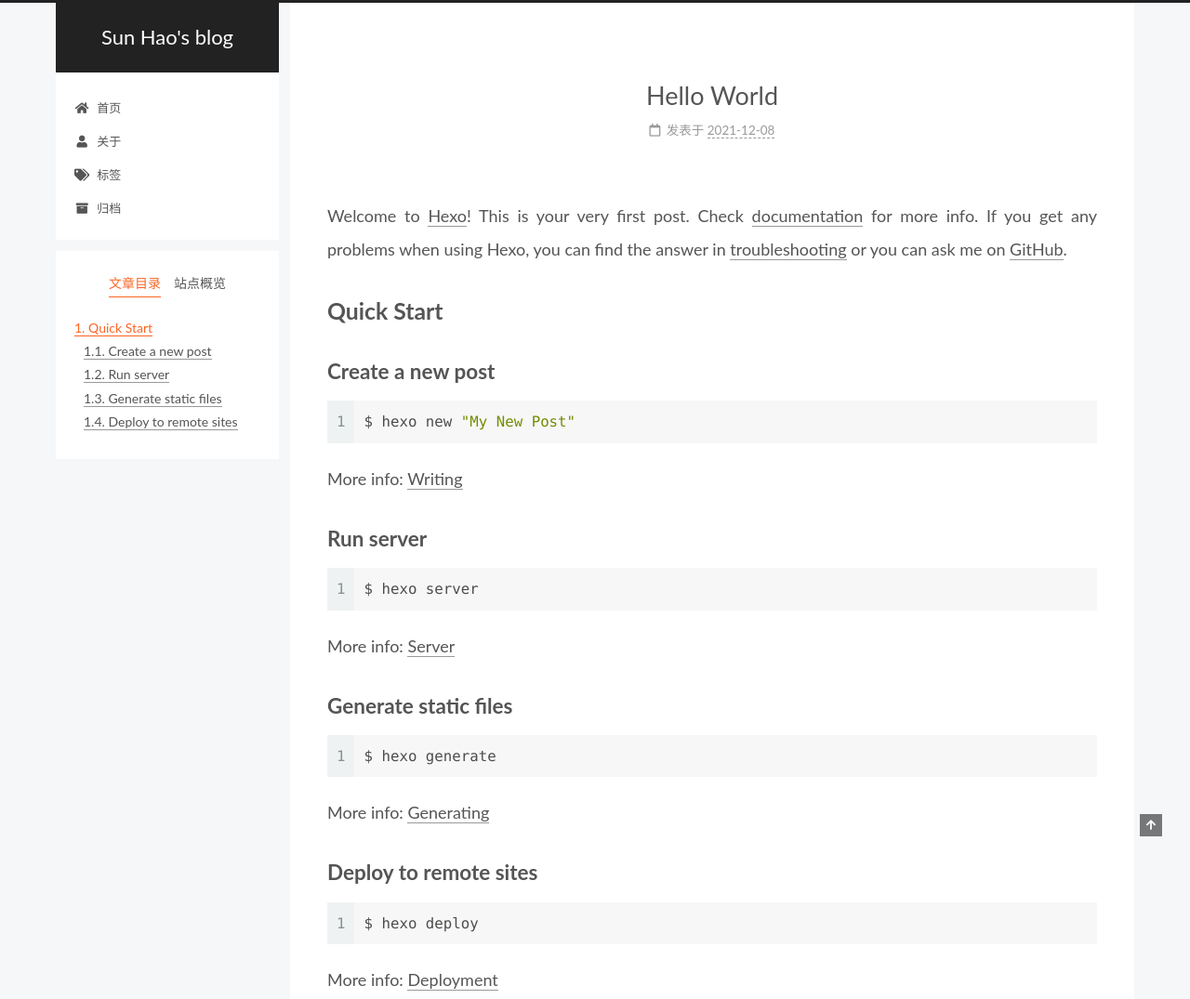
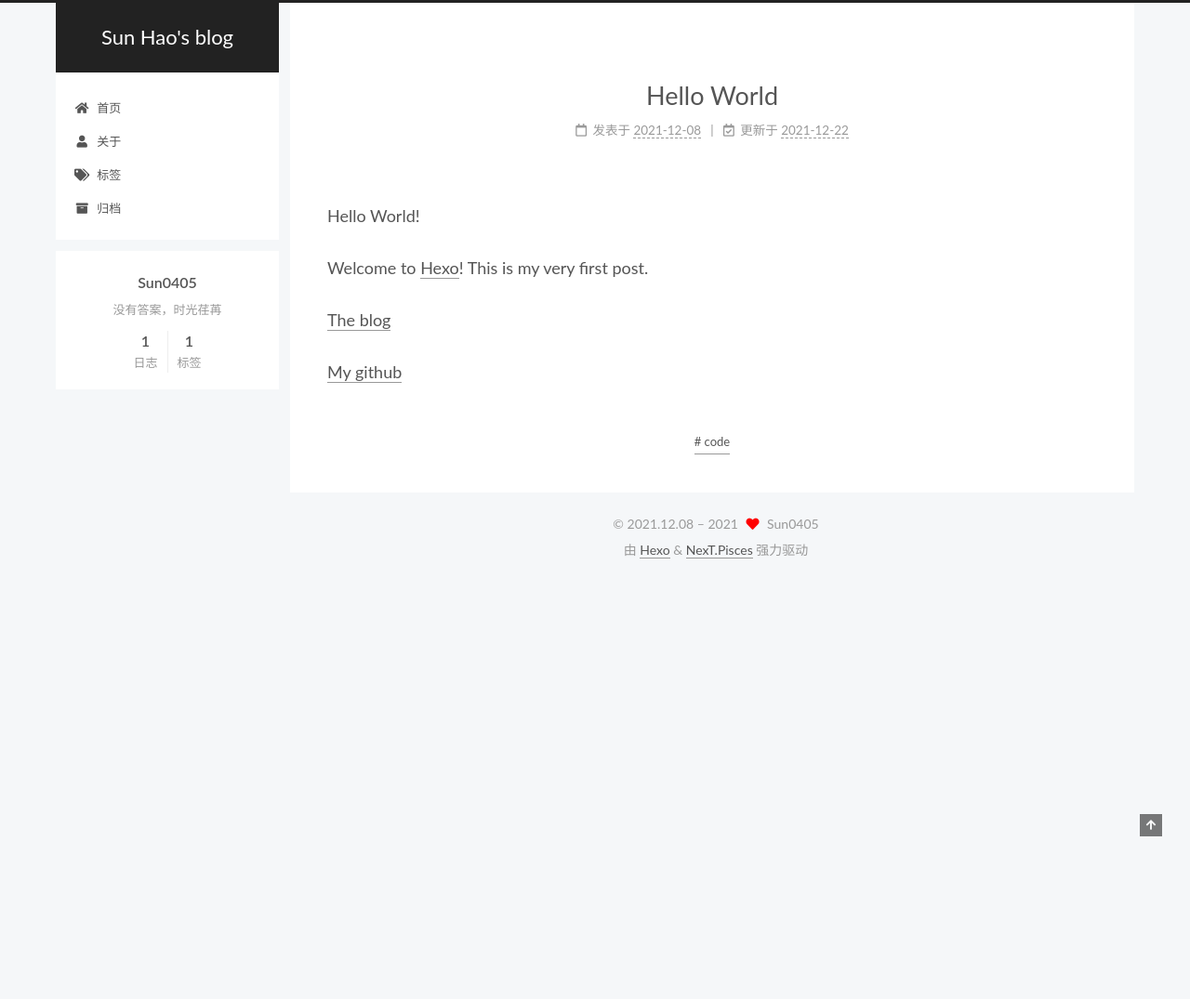
Before and after one commit to sun0405/sun0405.github.io, a plain HTML site: page 2021/12/08/hello-world/index.html in a window 1280 px wide. Shown: the top 1075 px of the page at 93% size. After the commit the page ends 800 px from the top, so only its background shows below. Drawn offline with Linux system fonts and the light colour scheme.

Commit message:
Site updated: 2021-12-22 21:51:00

```diff
--- a/2021/12/08/hello-world/index.html
+++ b/2021/12/08/hello-world/index.html
@@ -20,15 +20,15 @@
     var CONFIG = {"hostname":"example.com","root":"/","scheme":"Pisces","version":"7.8.0","exturl":false,"sidebar":{"position":"left","display":"post","padding":18,"offset":12,"onmobile":false},"copycode":{"enable":false,"show_result":false,"style":null},"back2top":{"enable":true,"sidebar":false,"scrollpercent":false},"bookmark":{"enable":false,"color":"#222","save":"auto"},"fancybox":false,"mediumzoom":false,"lazyload":false,"pangu":false,"comments":{"style":"tabs","active":null,"storage":true,"lazyload":false,"nav":null},"algolia":{"hits":{"per_page":10},"labels":{"input_placeholder":"Search for Posts","hits_empty":"We didn't find any results for the search: ${query}","hits_stats":"${hits} results found in ${time} ms"}},"localsearch":{"enable":false,"trigger":"auto","top_n_per_article":1,"unescape":false,"preload":false},"motion":{"enable":true,"async":false,"transition":{"post_block":"fadeIn","post_header":"slideDownIn","post_body":"slideDownIn","coll_header":"slideLeftIn","sidebar":"slideUpIn"}}};
   </script>
 
-  <meta name="description" content="Welcome to Hexo! This is your very first post. Check documentation for more info. If you get any problems when using Hexo, you can find the answer in troubleshooting or you can ask me on GitHub. Quick">
+  <meta name="description" content="Hello World! Welcome to Hexo! This is my very first post.  The blog My github">
 <meta property="og:type" content="article">
 <meta property="og:title" content="Hello World">
 <meta property="og:url" content="http://example.com/2021/12/08/hello-world/index.html">
 <meta property="og:site_name" content="Sun Hao&#39;s blog">
-<meta property="og:description" content="Welcome to Hexo! This is your very first post. Check documentation for more info. If you get any problems when using Hexo, you can find the answer in troubleshooting or you can ask me on GitHub. Quick">
+<meta property="og:description" content="Hello World! Welcome to Hexo! This is my very first post.  The blog My github">
 <meta property="og:locale" content="zh_CN">
 <meta property="article:published_time" content="2021-12-08T02:59:14.691Z">
-<meta property="article:modified_time" content="2021-12-08T07:45:19.354Z">
+<meta property="article:modified_time" content="2021-12-22T13:50:35.403Z">
 <meta property="article:author" content="Sun0405">
 <meta property="article:tag" content="code">
 <meta name="twitter:card" content="summary">
@@ -184,9 +184,15 @@
               </span>
               <span class="post-meta-item-text">发表于</span>
 
-
-              <time title="创建时间：2021-12-08 10:59:14 / 修改时间：15:45:19" itemprop="dateCreated datePublished" datetime="2021-12-08T10:59:14+08:00">2021-12-08</time>
+              <time title="创建时间：2021-12-08 10:59:14" itemprop="dateCreated datePublished" datetime="2021-12-08T10:59:14+08:00">2021-12-08</time>
             </span>
+              <span class="post-meta-item">
+                <span class="post-meta-item-icon">
+                  <i class="far fa-calendar-check"></i>
+                </span>
+                <span class="post-meta-item-text">更新于</span>
+                <time title="修改时间：2021-12-22 21:50:35" itemprop="dateModified" datetime="2021-12-22T21:50:35+08:00">2021-12-22</time>
+              </span>
 
 
 
@@ -199,19 +205,10 @@
     <div class="post-body" itemprop="articleBody">
 
 
-        <p>Welcome to <a target="_blank" rel="noopener" href="https://hexo.io/">Hexo</a>! This is your very first post. Check <a target="_blank" rel="noopener" href="https://hexo.io/docs/">documentation</a> for more info. If you get any problems when using Hexo, you can find the answer in <a target="_blank" rel="noopener" href="https://hexo.io/docs/troubleshooting.html">troubleshooting</a> or you can ask me on <a target="_blank" rel="noopener" href="https://github.com/hexojs/hexo/issues">GitHub</a>.</p>
-<h2 id="Quick-Start"><a href="#Quick-Start" class="headerlink" title="Quick Start"></a>Quick Start</h2><h3 id="Create-a-new-post"><a href="#Create-a-new-post" class="headerlink" title="Create a new post"></a>Create a new post</h3><figure class="highlight bash"><table><tr><td class="gutter"><pre><span class="line">1</span><br></pre></td><td class="code"><pre><span class="line">$ hexo new <span class="string">&quot;My New Post&quot;</span></span><br></pre></td></tr></table></figure>
-
-<p>More info: <a target="_blank" rel="noopener" href="https://hexo.io/docs/writing.html">Writing</a></p>
-<h3 id="Run-server"><a href="#Run-server" class="headerlink" title="Run server"></a>Run server</h3><figure class="highlight bash"><table><tr><td class="gutter"><pre><span class="line">1</span><br></pre></td><td class="code"><pre><span class="line">$ hexo server</span><br></pre></td></tr></table></figure>
-
-<p>More info: <a target="_blank" rel="noopener" href="https://hexo.io/docs/server.html">Server</a></p>
-<h3 id="Generate-static-files"><a href="#Generate-static-files" class="headerlink" title="Generate static files"></a>Generate static files</h3><figure class="highlight bash"><table><tr><td class="gutter"><pre><span class="line">1</span><br></pre></td><td class="code"><pre><span class="line">$ hexo generate</span><br></pre></td></tr></table></figure>
-
-<p>More info: <a target="_blank" rel="noopener" href="https://hexo.io/docs/generating.html">Generating</a></p>
-<h3 id="Deploy-to-remote-sites"><a href="#Deploy-to-remote-sites" class="headerlink" title="Deploy to remote sites"></a>Deploy to remote sites</h3><figure class="highlight bash"><table><tr><td class="gutter"><pre><span class="line">1</span><br></pre></td><td class="code"><pre><span class="line">$ hexo deploy</span><br></pre></td></tr></table></figure>
-
-<p>More info: <a target="_blank" rel="noopener" href="https://hexo.io/docs/one-command-deployment.html">Deployment</a></p>
+        <p>Hello World!</p>
+<p>Welcome to <a target="_blank" rel="noopener" href="https://hexo.io/">Hexo</a>! This is my very first post. </p>
+<p><a target="_blank" rel="noopener" href="https://sun0405.github.io/">The blog</a></p>
+<p><a target="_blank" rel="noopener" href="https://github.com/sun0405">My github</a></p>
 
     </div>
 
@@ -285,7 +282,6 @@
 
       <!--noindex-->
       <div class="post-toc-wrap sidebar-panel">
-          <div class="post-toc motion-element"><ol class="nav"><li class="nav-item nav-level-2"><a class="nav-link" href="#Quick-Start"><span class="nav-number">1.</span> <span class="nav-text">Quick Start</span></a><ol class="nav-child"><li class="nav-item nav-level-3"><a class="nav-link" href="#Create-a-new-post"><span class="nav-number">1.1.</span> <span class="nav-text">Create a new post</span></a></li><li class="nav-item nav-level-3"><a class="nav-link" href="#Run-server"><span class="nav-number">1.2.</span> <span class="nav-text">Run server</span></a></li><li class="nav-item nav-level-3"><a class="nav-link" href="#Generate-static-files"><span class="nav-number">1.3.</span> <span class="nav-text">Generate static files</span></a></li><li class="nav-item nav-level-3"><a class="nav-link" href="#Deploy-to-remote-sites"><span class="nav-number">1.4.</span> <span class="nav-text">Deploy to remote sites</span></a></li></ol></li></ol></div>
       </div>
       <!--/noindex-->
 
--- a/css/main.css
+++ b/css/main.css
@@ -1196,7 +1196,7 @@ pre .javascript .function {
 }
 .links-of-author a::before,
 .links-of-author span.exturl::before {
-  background: #83f9ff;
+  background: #db9904;
   border-radius: 50%;
   content: ' ';
   display: inline-block;
```
Also changed, not shown: index.html (+12 -15 lines).
